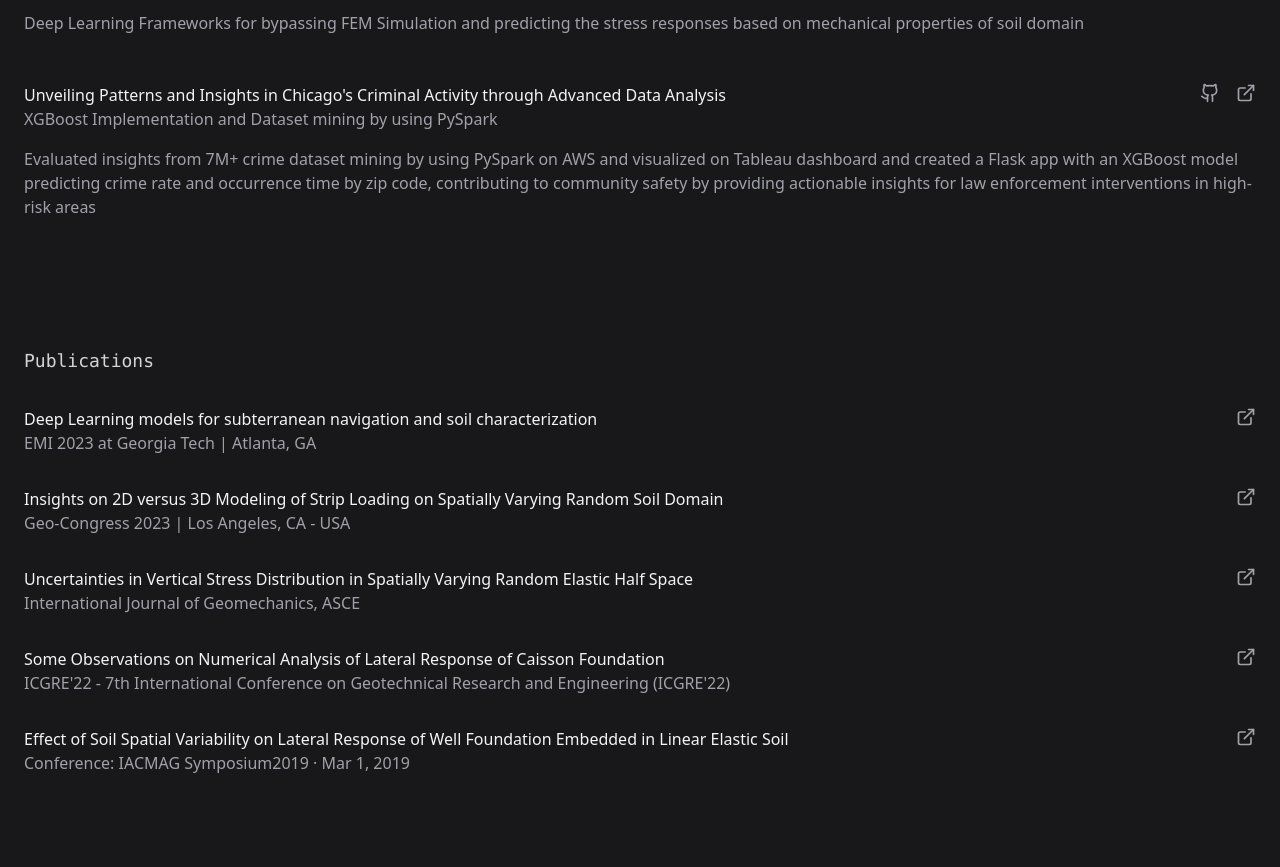
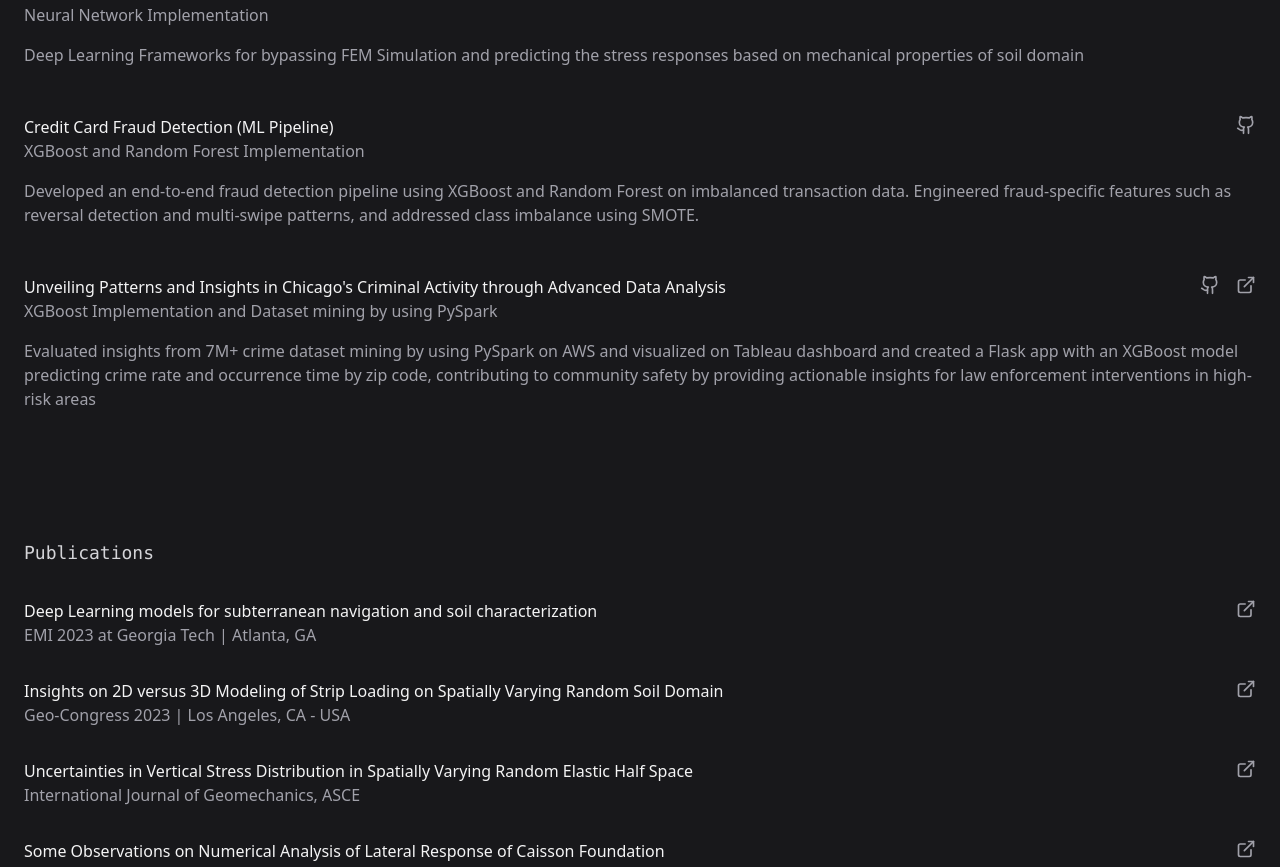
Before and after one commit to ssinghai6/Sanshrit_portfolio, a React (Create React App) app: page / in a window 1280 px wide. Shown: the part 1926-2793 px from the top of the page. Built offline with nearby package versions, Linux system fonts and the light colour scheme.

Commit message:
Website Updated - Resume, Projects , Work

```diff
--- a/src/App.js
+++ b/src/App.js
@@ -44,7 +44,7 @@ const Portfolio = () => {
                 <Mail size={20} />
               </a>
               <a
-                href="https://1drv.ms/b/c/a9a13d4ed9947e83/EfLoCjyh9fxJgWO7nEk7hxsBJE_pTMv5X5x14u_OdYUzTg?e=cxHlBS"
+                href="https://1drv.ms/b/c/a9a13d4ed9947e83/EXS8G8zoBs5CowVwcGx9Gm4BFTw8WEO0aCnzWgSyY5SuKw?e=Gowt1P"
                 target="_blank"
                 rel="noopener noreferrer"
                 className="hover:text-olive-500 transition-colors"
@@ -124,6 +124,7 @@ const Portfolio = () => {
               </div>
               <div className="pl-24">
                 <ul className="list-disc space-y-2 text-zinc-400">
+                  <li><strong>LLM - </strong> Built a RAG-based GenAI chatbot using LangChain + FAISS for efficient planning</li>
                   <li><strong>Machine Learning - </strong> Unsupervised learning models and Data Science for understanding and planning logistics operations</li>
                   <li><strong>Graph Algorithms - </strong>Developed TigerGraph GSQL for logistic network</li>
                   <li><strong>Optimization - </strong>Built optimizer using OR-Tools for network optimization</li>
@@ -275,6 +276,30 @@ const Portfolio = () => {
               <div className="flex justify-between items-start mb-4">
                 <div>
                   <h4 className="text-zinc-100 group-hover:text-olive-500 transition-colors">
+                    Credit Card Fraud Detection (ML Pipeline)
+                  </h4>
+                  <p className="text-zinc-400">XGBoost and Random Forest Implementation</p>
+                </div>
+                <div className="flex space-x-4">
+                  <a
+                    href="https://github.com/ssinghai6/Fraud_transactions"
+                    target="_blank"
+                    rel="noopener noreferrer"
+                    className="text-zinc-400 hover:text-olive-500 transition-colors"
+                  >
+                    <Github size={20} />
+                  </a>
+                </div>
+              </div>
+              <p className="text-zinc-400">
+                Developed an end-to-end fraud detection pipeline using XGBoost and Random Forest on imbalanced transaction data. Engineered fraud-specific features such as reversal detection and multi-swipe patterns, and addressed class imbalance using SMOTE.
+              </p>
+            </div>
+
+            <div className="group">
+              <div className="flex justify-between items-start mb-4">
+                <div>
+                  <h4 className="text-zinc-100 group-hover:text-olive-500 transition-colors">
                     Unveiling Patterns and Insights in Chicago's Criminal Activity through Advanced Data Analysis
                   </h4>
                   <p className="text-zinc-400">XGBoost Implementation and Dataset mining by using PySpark</p>
```
Also changed, not shown: 2 other files (tests, documents, lock files or other folders).
